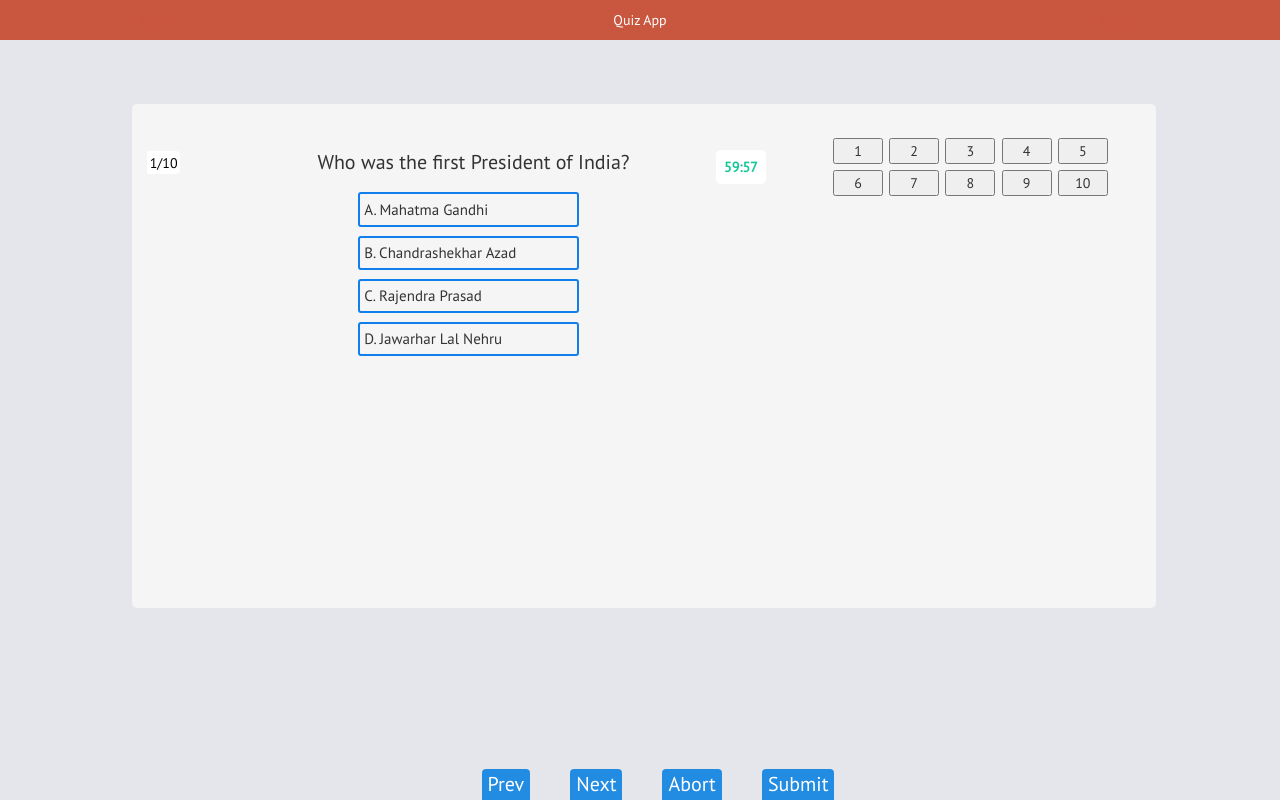
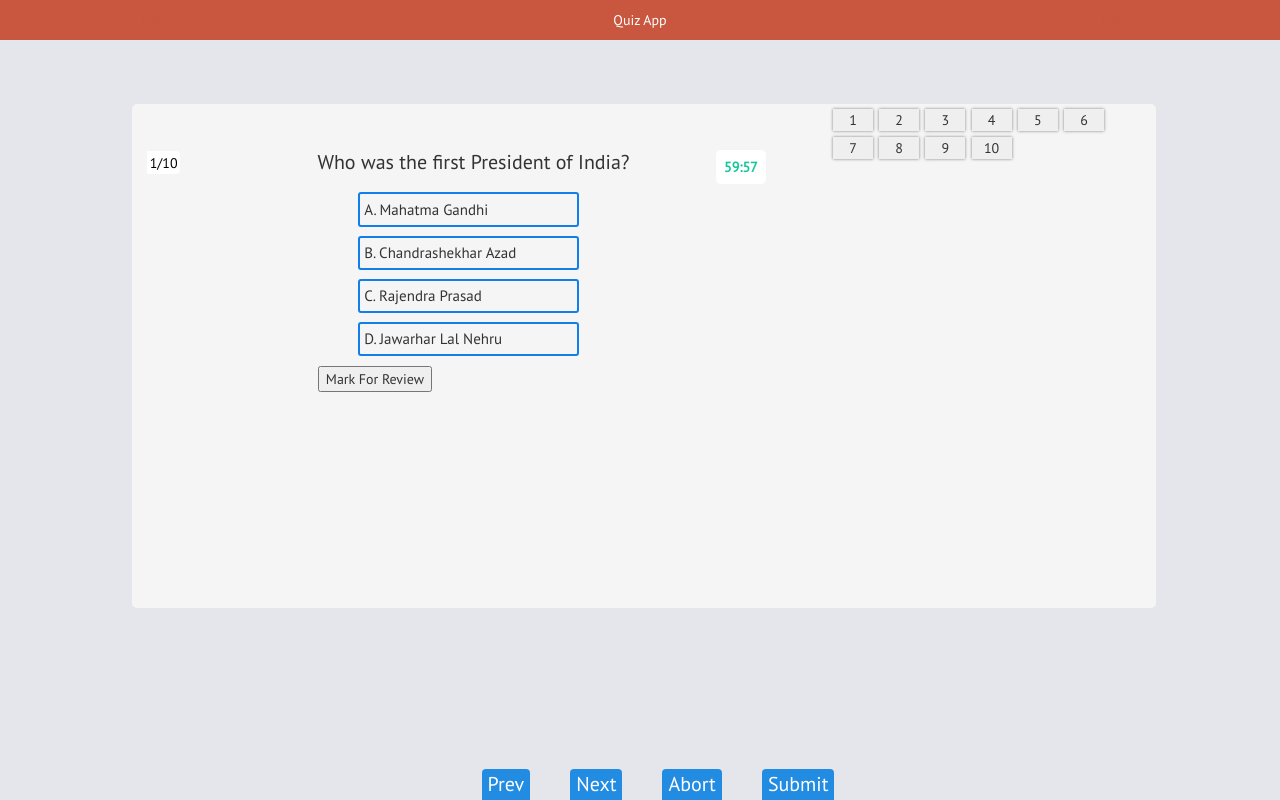
Before and after one commit to pjra99/quiz-app, a React (Create React App) app: page / in a window 1280 px wide. Both pictures are taken after a click on the button "Start". Built offline with nearby package versions, Linux system fonts and the light colour scheme.

Commit message:
added marked for review button and button- colors on different actions

```diff
--- a/src/App.js
+++ b/src/App.js
@@ -138,6 +138,8 @@ const [pageIsLoaded, setPageIsLoaded] = useState(0)
 const [lastResponse, setLastResponse] = useState(0)
 const [isChangingResp, setIsChangingResp] = useState(0)
 const [questionIsChanged, setQuestionIsChanged] = useState(0)
+const [isVisited, setIsVisited] = useState([])
+const [lastQuestionIndex, setLastQuestionIndex] = useState(0)
 const id = React.useRef(null);
 const clear=()=>{
 window.clearInterval(id.current)
@@ -145,13 +147,13 @@ window.clearInterval(id.current)
 useEffect(()=>{
  if(pageIsLoaded===0){
   let resp = []
-  for(let i = 0; i<10; i++){
-      resp[i] = 0;
+  for(let i = 0; i<noOfQuestions; i++){
+      resp[i] = 0
   }
   setResponse(resp)
   setPageIsLoaded(pageIsLoaded+1)
+
  }
-
     id.current=window.setInterval(()=>{
       setSeconds((time)=>time-1)
     },1000)
@@ -188,6 +190,7 @@ setQuestionIsChanged(0)
 
 
 function handleResponse(option_num, quesNum){
+
 
   var correct_option = questionsList[quesNum-1].correct_option
 
@@ -290,6 +293,44 @@ for(var i=0; i<noOfQuestions; i++){
 
 
   function handleClick(i, click_status){
+    console.log(lastQuestionIndex)
+    let m = [...isVisited]
+
+
+     if(click_status===2){
+       m[i] = "#706897";
+       setIsVisited(m)
+       setLastQuestionIndex(i)
+       return;
+     }
+     console.log(isVisited)
+     if(click_status===0 && lastResponse===0){
+      m[lastQuestionIndex] = "#EC4646"
+      setIsVisited(m)
+      setLastQuestionIndex(i)
+      // history.push({
+      //   pathname: '/questiontemplate',
+      //   state: {
+      //     quesNum: i+1,
+      //     question: questionsList[i].ques,
+      //     option1: questionsList[i].option1,
+      //     option2: questionsList[i].option2,
+      //     option3: questionsList[i].option3,
+      //     option4: questionsList[i].option4,
+      //     correct_option: questionsList[i].correct_option
+      //   }
+      //   })
+      // return;
+     }
+     if(lastResponse===0 && click_status!==0){
+      m[click_status===1?i-1:i] = "#EC4646";
+      setIsVisited(m)
+     }
+     if(lastResponse>0){
+      m[lastQuestionIndex] = "green"
+      setIsVisited(m)
+     }
+
     setQuestionIsChanged(1)
    setScore(score)
   setFlag(0)
@@ -322,6 +363,7 @@ for(var i=0; i<noOfQuestions; i++){
   setIndex(i)
  }
 
+ setLastQuestionIndex(i)
  history.push({
               pathname: '/questiontemplate',
               state: {
@@ -336,9 +378,7 @@ for(var i=0; i<noOfQuestions; i++){
               })
 }
 
-    const buttonForEachQuestion = ar.map((i, key)=><button className="ques-navigation-buttons" onClick={()=>handleClick(key,0)}>{i}</button>)
-
-
+    const buttonForEachQuestion = ar.map((i, id)=><button className="ques-navigation-buttons" key={id} style={{backgroundColor: isVisited[id]}} onClick={()=>handleClick(id,0)}>{i}</button>)
 
   return(
     <div className="question-template row">
@@ -364,9 +404,11 @@ for(var i=0; i<noOfQuestions; i++){
         </div>
         <div className="row">
           <div className="col-md-3"></div>
-          <div className="col-md-3"></div>
-          <div className="col-md-3"></div>
-          <div className="col-md-3"></div>
+          <div className="col-md-3"><button onClick={()=>handleClick(history.location.state.quesNum-1,2)}>Mark For Review</button></div>
+          <div className="col-md-4">
+          {/* <button onClick={()=>handleMark(history.location.state.quesNum-1,2)}>Don't consider in evaluation</button> */}
+          </div>
+          <div className="col-md-2"></div>
         </div>
         <div className="row navigation-buttons footer">
         <div><button onClick={()=>handleClick(index-1<0?index: index-1,-1)}>Prev</button></div>
--- a/src/css/App.css
+++ b/src/css/App.css
@@ -66,18 +66,20 @@
     top: 10%;
     padding-bottom: 40px;
 }
-.question-template-left, .question-template-right {
+.question-template-left {
     margin-top: 3%;
 }
+.question-template-right {
+    margin-top: 2px;
+}
+
 .ques-navigation-buttons {
     margin: 1%;
-    width: 50px;
+    width: 40px;
+    border: none;
+    box-shadow: 0px 0px 3px grey;
 }
 
-/* .options {
-    position: relative;
-    left: 3.5%;
-} */
 .options > li {
     list-style-type: none;
     padding: 1%;
```
